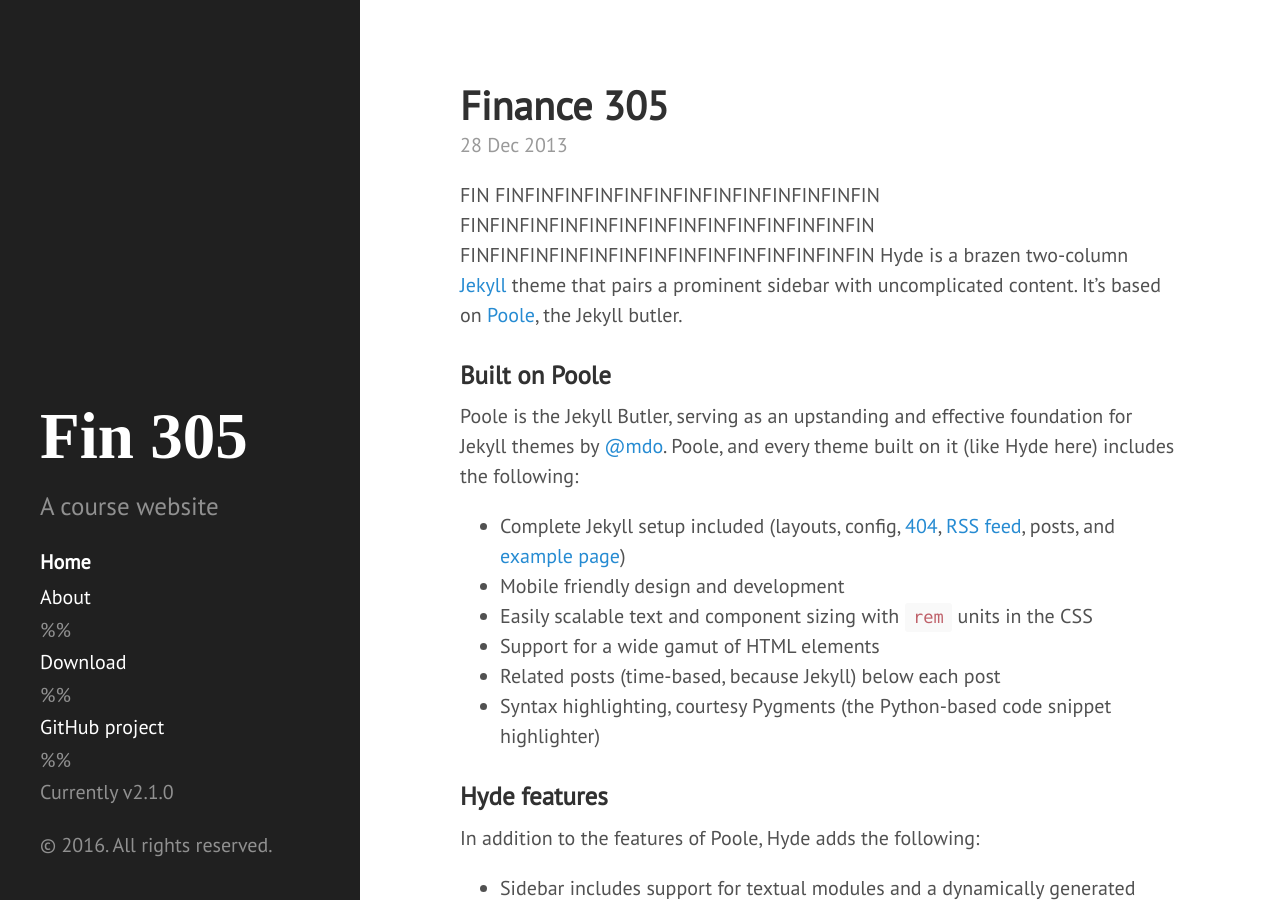
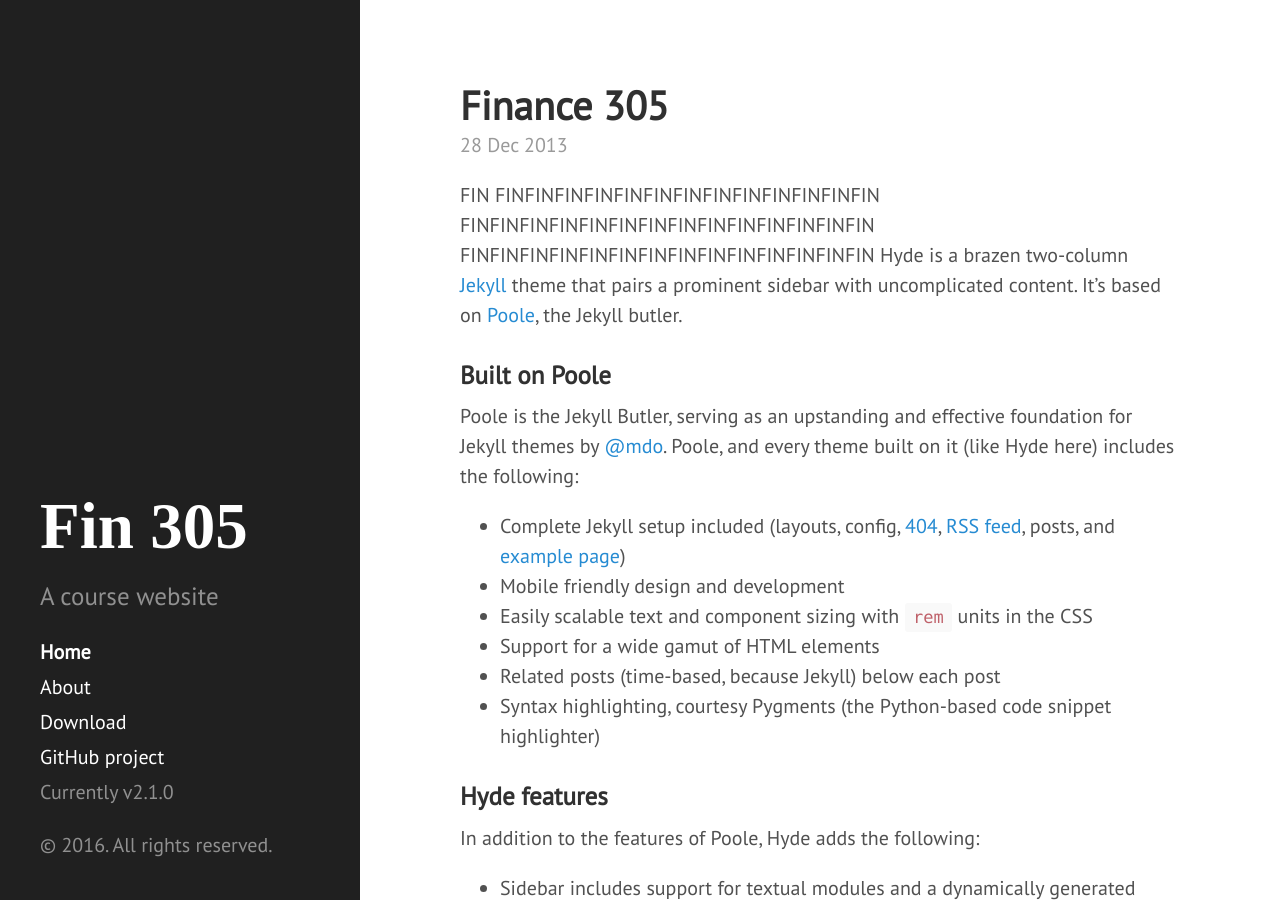
Before and after one commit to investments-course/investments-course.github.io, a Jekyll site: the page built from index.html, in a window 1280 px wide and 900 px high. Built offline with Jekyll 4.4.1, drawn with Linux system fonts in a browser that asks for light colours; Markdown is read by kramdown in place of the engine named in the settings; the list of posts is cut into pages by our own code.

Commit message:
Update sidebar.html

```diff
--- a/_includes/sidebar.html
+++ b/_includes/sidebar.html
@@ -26,9 +26,9 @@
         {% endif %}
       {% endfor %}
 
-    %%  <a class="sidebar-nav-item" href="{{ site.github.repo }}/archive/v{{ site.version }}.zip">Download</a>
-    %%  <a class="sidebar-nav-item" href="{{ site.github.repo }}">GitHub project</a>
-    %%  <span class="sidebar-nav-item">Currently v{{ site.version }}</span>
+    <a class="sidebar-nav-item" href="{{ site.github.repo }}/archive/v{{ site.version }}.zip">Download</a>
+    <a class="sidebar-nav-item" href="{{ site.github.repo }}">GitHub project</a>
+    <span class="sidebar-nav-item">Currently v{{ site.version }}</span>
     </nav>
 
     <p>&copy; {{ site.time | date: '%Y' }}. All rights reserved.</p>
```
